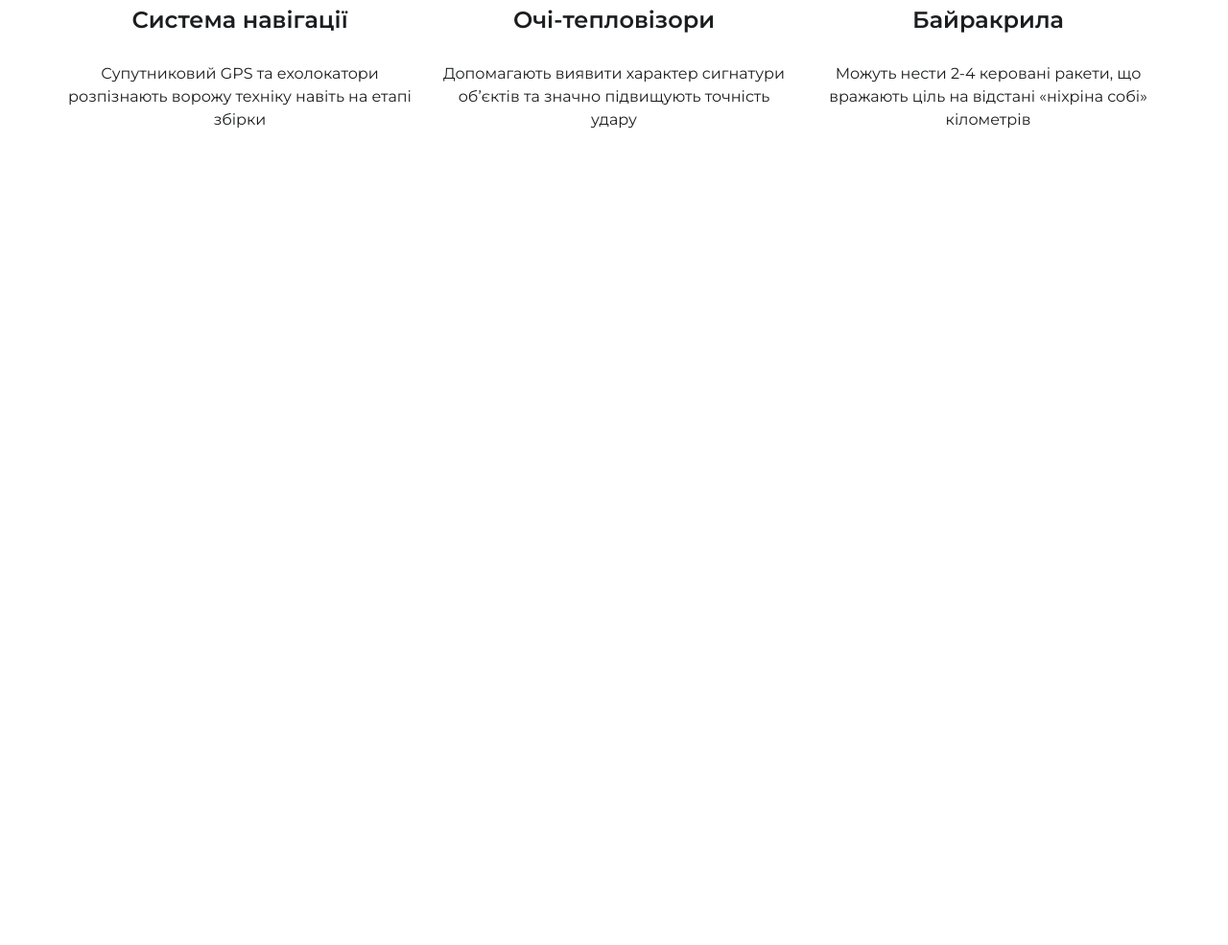
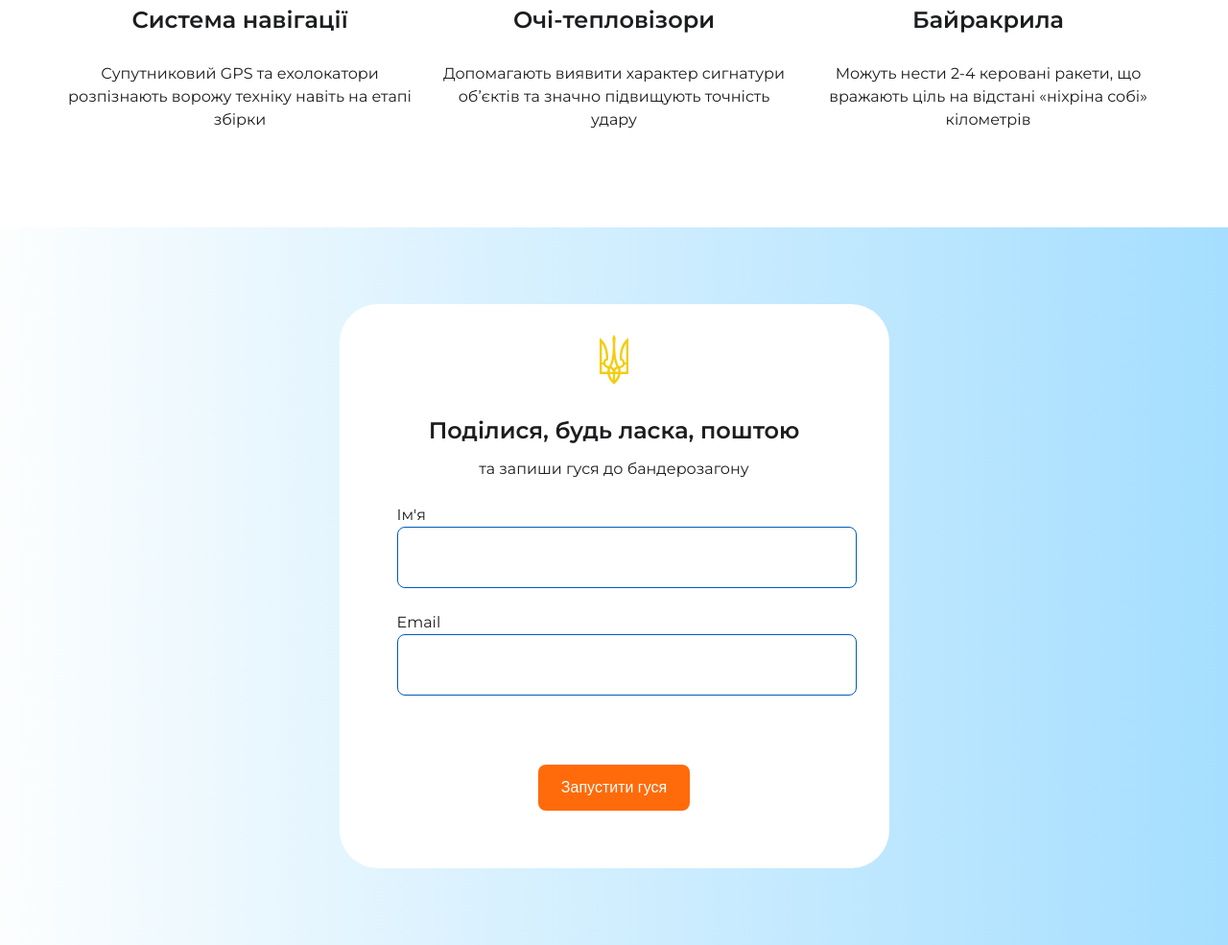
Before and after one commit to Nucen/Banderogus, a plain HTML site: page index.html in a window 1280 px wide. Shown: the part 1425-2410 px from the top of the page at 96% size. Before the commit the page ends 1662 px from the top, so only its background shows below. Drawn offline with Linux system fonts and the light colour scheme.

Commit message:
changes form

```diff
--- a/css/styles.css
+++ b/css/styles.css
@@ -128,3 +128,94 @@
 .gus-facts-item{
     width: 374px;
 }
+
+.form-page{
+    background: linear-gradient(90deg, #FCFEFE 0%, #A5DEFF 100%);
+    padding-top: 80px;
+    padding-bottom: 80px;
+}
+
+.form{
+    border-radius: 40px;
+    background-color: #FFF;
+    width: 573px;
+    padding-top: 32px;
+    padding-left: 60px;
+    padding-right: 60px;
+    padding-bottom: 60px;
+    box-sizing: border-box;
+    margin: auto;
+    text-align: center;
+}
+
+.form-title{
+    color: #1B1D1F;
+    font-size: 24px;
+    font-weight: 600;
+    line-height: 24px;
+    margin-top: 32px;
+    margin-bottom: 12px;
+}
+
+.form-descr{
+    color: #1B1D1F;
+    font-size: 16px;
+    font-weight: 400;
+    line-height: 24px;
+    margin-bottom: 24px;
+}
+
+.form-input{
+    border-radius: 8px;
+    border: 1px solid #005BBB;
+    background: #FFF;
+    width: 453px;
+    height: 60px;
+    color: #1B1D1F;
+    font-size: 16px;
+    font-weight: 400;
+    line-height: 24px;
+    padding-left: 12px;
+    padding-right: 12px;
+}
+
+.form-label{
+    color: #1b1b1b;
+    font-size: 16px;
+    font-weight: 400;
+    line-height: 24px;
+    margin-bottom: 8px;
+}
+
+.form-field{
+    text-align: left;
+    margin-bottom: 24px;
+}
+
+.form-button{
+    border-radius: 8px;
+    background: #FF6B0A;
+    color: #FFF;
+    font-size: 16px;
+    font-weight: 400;
+    line-height: 24px;
+    border: 0;
+    padding-top: 12px;
+    padding-bottom: 12px;
+    padding-left: 24px;
+    padding-right: 24px;
+    cursor: pointer;
+    margin-top: 48px;
+}
+
+.gus-anim {
+    position: fixed;
+    top: 0;
+    bottom: 0;
+    left: 0;
+    margin-bottom: auto;
+    margin-top: auto;
+    width: 100%;
+    z-index: 2;
+    pointer-events: none;
+}
--- a/index.html
+++ b/index.html
@@ -6,6 +6,7 @@
     <link rel="shortcut icon" href="icon/icon.png" type="image/x-icon" />
     <link rel="preconnect" href="https://fonts.gstatic.com" crossorigin>
     <link href="https://fonts.googleapis.com/css2?family=Montserrat:wght@400;600&display=swap" rel="stylesheet">
+    <link rel="preload" href="./img/gus-anim.gif" as="image">
     <link rel="stylesheet" href="css/styles.css">
     <meta name="author" content="Nucen">
     <meta name="description" content="I'm Rostslav my nickname is Nucen. Is a page about my capabilities">
@@ -23,7 +24,7 @@
 
                     <p class="main-page-text-descr">Спеціальний бойовий гусак із біолабораторій України. Пишаюся своїми подвигами, бороню Батьківщину та підтримую позитивний дух народу. Слава Україні!</p>
 
-                    <button class="main-page-button">
+                    <button class="main-page-button" id="go-to-form-btn">
                         Запустити гуся
                     </button>
                 </div>
@@ -53,5 +54,22 @@
             </div>
         </div>
     </div>
+    <div class="form-page">
+        <form acrion="#" class="form" netlify id="form">
+            <img src="img/trezub.svg" alt="trezub">
+            <h4 class="form-title">Поділися, будь ласка, поштою</h4>
+            <p class="form-descr">та запиши гуся до бандерозагону</p>
+            <div class="form-field">
+                <label for="user-name" class="form-label">Ім'я</label>
+                <input type="text" class="form-input" id="user-name" name="Ім'я користувача">
+            </div>
+            <div class="form-field">
+                <label for="user-nemail" class="form-label">Email</label>
+                <input type="email" class="form-input" id="user-email" name="Email користувача">
+            </div>
+            <button class="form-button" id="launch-btn">Запустити гуся</button>
+        </form>
+    </div>
+    <script src="js/form.js"></script>
 </body>
 </html>
--- /dev/null
+++ b/js/form.js
@@ -0,0 +1,59 @@
+const form = document.querySelector('#form');
+const launchBtn = document.querySelector('#launch-btn');
+const goToFormButton = document.querySelector('#go-to-form-btn');
+const userEmailField = document.querySelector('#user-email');
+
+
+goToFormButton.addEventListener('click', function (e) {
+    e.preventDefault();
+    form.scrollIntoView();
+});
+
+function clearFormFields() {
+    const modalFiends = formModal.querySelectorAll('input');
+
+    modalFiends.forEach( field => {
+        field.value = ''
+    });
+}
+
+
+function showGooseAnim() {
+    const targetContainer = document.querySelector('#form');
+    const gusImage = document.createElement('img');
+    gusImage.setAttribute('src', './img/gus-anim.gif');
+    gusImage.classList.add('gus-anim');
+
+    targetContainer.appendChild(gusImage);
+
+    setTimeout(2000, () => {
+        targetContainer.removeChild(gusImage);
+    })
+}
+
+
+form.addEventListener('submit', e => {
+    e.preventDefault();
+    const formData = new FormData(form);
+
+    launchBtn.setAttribute('disabled', true)
+
+    if (userEmailField?.value?.length > 30) {
+        return;
+    }
+
+    fetch("/", {
+      method: "POST",
+      headers: { "Content-Type": "application/x-www-form-urlencoded" },
+      body: new URLSearchParams(formData).toString(),
+    })
+      .then(() => {
+        showGooseAnim();
+
+        setTimeout(() => {
+            // launchBtn.removeAttribute('disabled')
+            // clearFormFields();
+        }, 2000);
+      })
+      .catch((error) => console.log('Sending form failed'));
+})
```
Also changed, not shown: img/gus-anim.gif (added).
